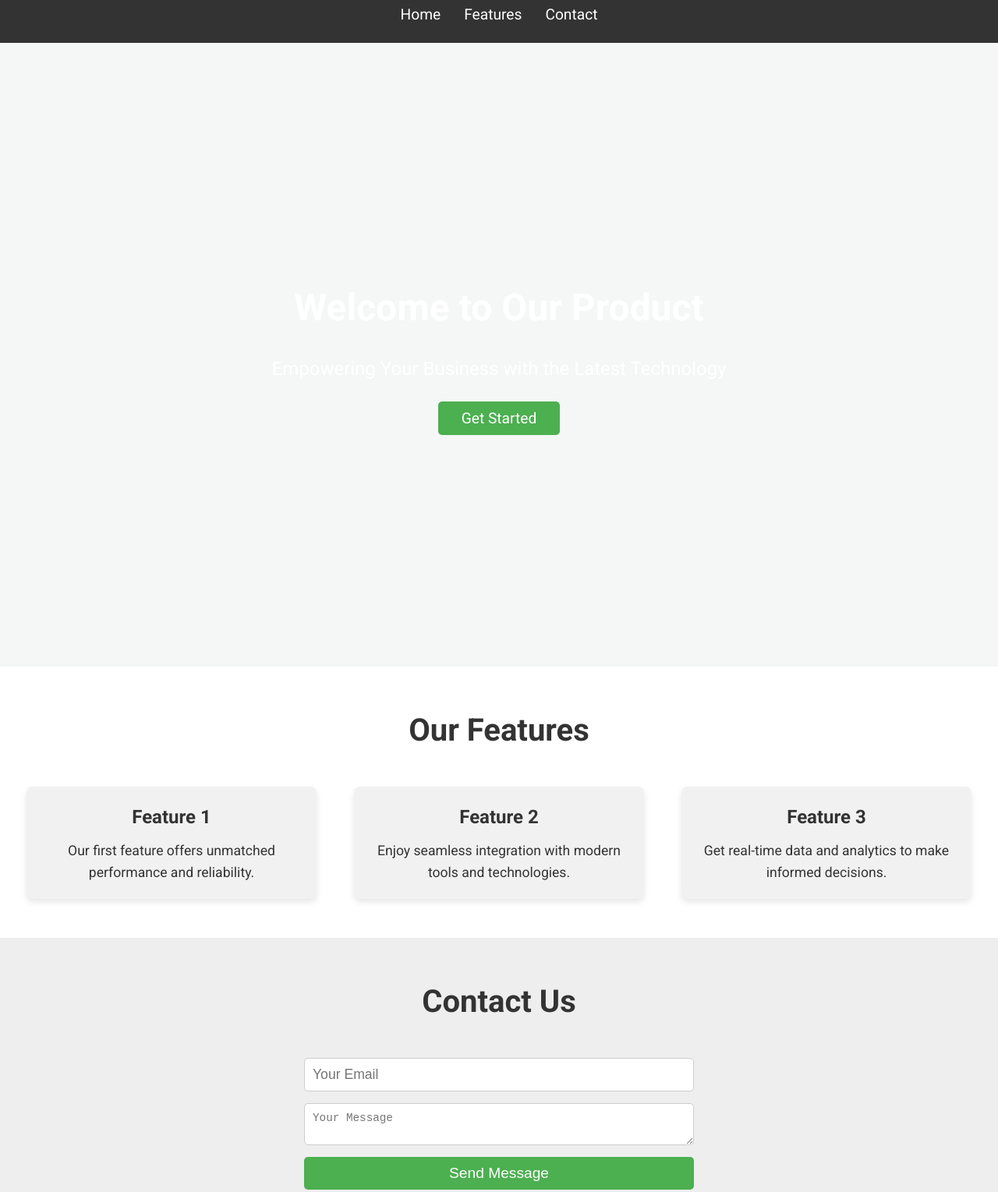
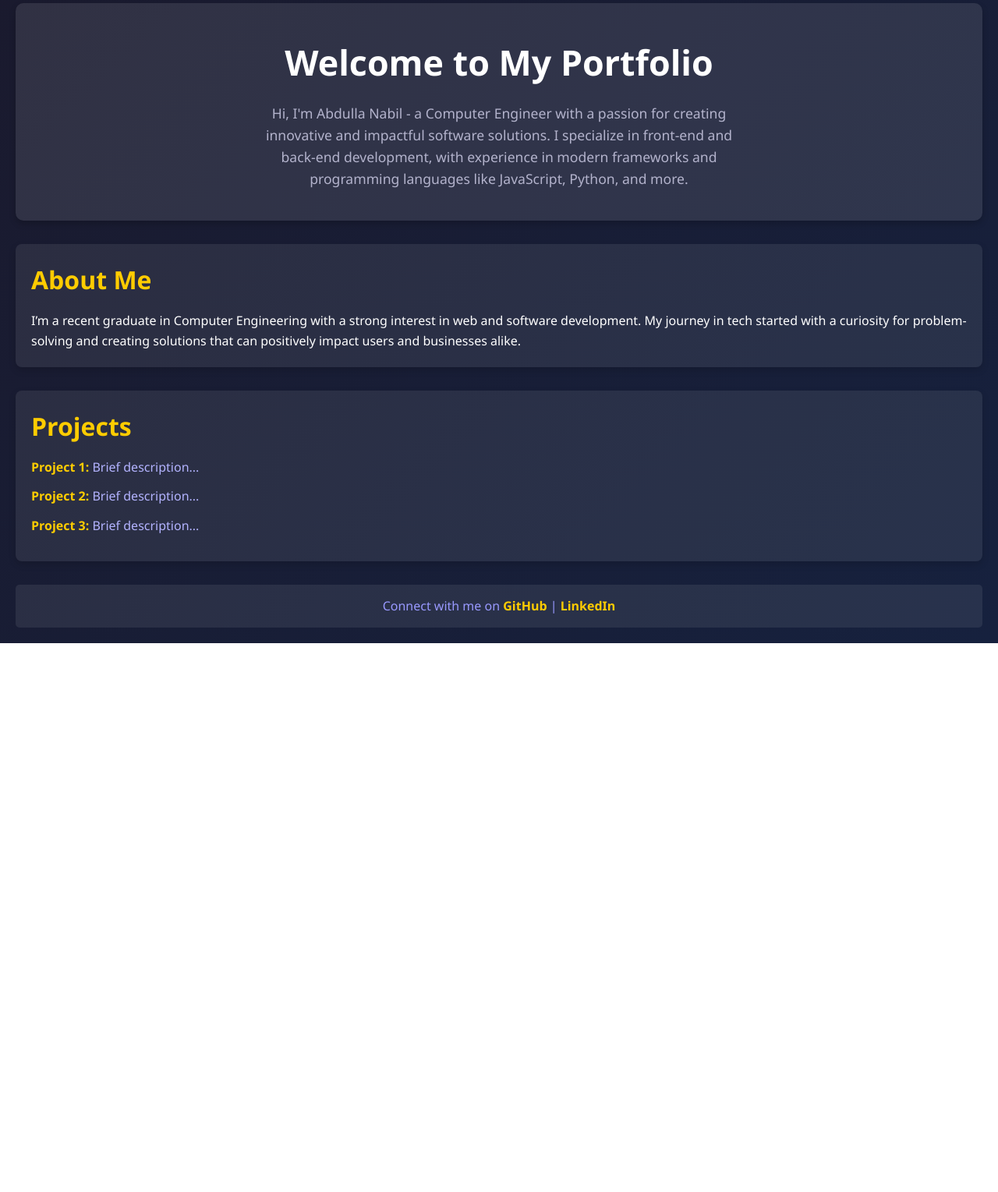
Before and after one commit to Abdullanabdulaziz/landing-page-template, a plain HTML site: page index.html in a window 1280 px wide. Shown: the part 16-1545 px from the top of the page at 78% size. After the commit the page ends 841 px from the top, so only its background shows below. Drawn offline with Linux system fonts and the light colour scheme.

Commit message:
refined look

```diff
--- a/index.html
+++ b/index.html
@@ -1,69 +1,39 @@
 <!DOCTYPE html>
 <html lang="en">
-
 <head>
     <meta charset="UTF-8">
     <meta name="viewport" content="width=device-width, initial-scale=1.0">
-    <title>Modern Landing Page</title>
+    <title>Abdulla Nabil - Portfolio</title>
     <link rel="stylesheet" href="styles.css">
-    <link href="https://fonts.googleapis.com/css2?family=Roboto:wght@400;500;700&display=swap" rel="stylesheet">
+</head>
+<body>
 
-</head>
-
-<body>
-    <!-- Header Section -->
+    <!-- Header / Hero Section -->
     <header>
-        <nav>
-            <ul>
-                <li><a href="#home">Home</a></li>
-                <li><a href="#features">Features</a></li>
-                <li><a href="#contact">Contact</a></li>
-            </ul>
-        </nav>
+        <h1>Welcome to My Portfolio</h1>
+        <p>Hi, I'm Abdulla Nabil - a Computer Engineer with a passion for creating innovative and impactful software solutions. I specialize in front-end and back-end development, with experience in modern frameworks and programming languages like JavaScript, Python, and more.</p>
     </header>
 
-    <!-- Hero Section -->
-    <section id="hero">
-        <div class="hero-content">
-            <h1>Welcome to Our Product</h1>
-            <p>Empowering Your Business with the Latest Technology</p>
-            <a href="#contact" class="cta-button">Get Started</a>
-        </div>
+    <!-- About Section -->
+    <section id="about">
+        <h2>About Me</h2>
+        <p>I’m a recent graduate in Computer Engineering with a strong interest in web and software development. My journey in tech started with a curiosity for problem-solving and creating solutions that can positively impact users and businesses alike.</p>
     </section>
 
-    <!-- Features Section -->
-    <section id="features">
-        <h2>Our Features</h2>
-        <div class="features-container">
-            <div class="feature">
-                <h3>Feature 1</h3>
-                <p>Our first feature offers unmatched performance and reliability.</p>
-            </div>
-            <div class="feature">
-                <h3>Feature 2</h3>
-                <p>Enjoy seamless integration with modern tools and technologies.</p>
-            </div>
-            <div class="feature">
-                <h3>Feature 3</h3>
-                <p>Get real-time data and analytics to make informed decisions.</p>
-            </div>
-        </div>
+    <!-- Projects Section -->
+    <section id="projects">
+        <h2>Projects</h2>
+        <ul>
+            <li><strong>Project 1:</strong> Brief description...</li>
+            <li><strong>Project 2:</strong> Brief description...</li>
+            <li><strong>Project 3:</strong> Brief description...</li>
+        </ul>
     </section>
 
-    <!-- Contact Section -->
-    <section id="contact">
-        <h2>Contact Us</h2>
-        <form>
-            <input type="email" placeholder="Your Email" required>
-            <textarea placeholder="Your Message" required></textarea>
-            <button type="submit">Send Message</button>
-        </form>
-    </section>
+    <!-- Footer -->
+    <footer>
+        <p>Connect with me on <a href="https://www.github.com/abdullanabdulaziz" target="_blank">GitHub</a> | <a href="https://www.linkedin.com/in/abdulla-abdulaziz" target="_blank">LinkedIn</a></p>
+    </footer>
 
-    <!-- Footer Section -->
-    <footer>
-        <p>&copy; 2024 Landing Page. All rights reserved.</p>
-    </footer>
 </body>
-
 </html>
--- a/styles.css
+++ b/styles.css
@@ -3,205 +3,94 @@
     margin: 0;
     padding: 0;
     box-sizing: border-box;
+    font-family: 'Segoe UI', Tahoma, Geneva, Verdana, sans-serif;
 }
 
+/* Body styling */
 body {
-    font-family: 'Arial', sans-serif;
+    background: linear-gradient(135deg, #1a1a2e, #16213e); /* Dark gradient background */
+    color: #ffffff;
+    padding: 20px;
     line-height: 1.6;
-    background-color: #f4f7f6;
-    color: #333;
-    font-family: 'Roboto', sans-serif;
 }
 
-/* Styling for links */
-a {
-    text-decoration: none;
-    color: inherit;
+/* Header / Hero section styling */
+header {
+    text-align: center;
+    padding: 40px 20px;
+    margin-bottom: 30px;
+    background: rgba(255, 255, 255, 0.1); /* Semi-transparent overlay */
+    border-radius: 10px;
+    box-shadow: 0 4px 8px rgba(0, 0, 0, 0.2);
+    color: #e0e0e0;
+    transition: transform 0.2s;
 }
 
-a:hover {
-    color: #4CAF50;
+header:hover {
+    transform: scale(1.02);
 }
 
-/* Header Styling */
-header {
-    background-color: #333;
-    color: white;
-    padding: 20px 0;
+header h1 {
+    font-size: 2.8em;
+    margin-bottom: 15px;
+    color: #ffffff;
 }
 
-header nav ul {
-    list-style-type: none;
-    display: flex;
-    justify-content: center;
+header p {
+    font-size: 1.1em;
+    max-width: 600px;
+    margin: 0 auto;
+    color: #b3b3cc;
 }
 
-header nav ul li {
-    margin: 0 15px;
+/* Section styling */
+section {
+    margin: 30px 0;
+    padding: 20px;
+    background-color: #ffffff14; /* Slightly transparent for a modern look */
+    border-radius: 8px;
+    box-shadow: 0 4px 10px rgba(0, 0, 0, 0.15);
 }
 
-header nav ul li a {
-    color: white;
-    font-size: 1.2em;
+h2 {
+    color: #ffcc00;
+    margin-bottom: 15px;
+    font-size: 2em;
 }
 
-header nav ul li a:hover {
-    color: #4CAF50;
+/* Project list styling */
+ul {
+    list-style-type: none;
+    padding-left: 0;
 }
 
-@keyframes fadeIn {
-    from { opacity: 0; }
-    to { opacity: 1; }
+li {
+    margin: 12px 0;
+    color: #b3b3ff;
 }
 
-/* Hero Section Styling */
-#hero {
-    background-image: url('your-image.jpg'); /* Add a background image */
-    background-size: cover;
-    background-position: center;
-    height: 100vh;
-    display: flex;
-    justify-content: center;
-    align-items: center;
-    text-align: center;
-    color: white;
+li strong {
+    color: #ffcc00;
 }
 
-.hero-content h1 {
-    font-size: 3em;
-    margin-bottom: 20px;
-    animation: fadeIn 2s ease-in;
+/* Footer styling */
+footer {
+    text-align: center;
+    padding: 15px;
+    margin-top: 30px;
+    color: #9999ff;
+    background: #ffffff14;
+    border-radius: 5px;
 }
 
-.hero-content p {
-    font-size: 1.5em;
-    margin-bottom: 30px;
-    animation: fadeIn 2s ease-in;
+footer a {
+    color: #ffcc00;
+    text-decoration: none;
+    font-weight: bold;
+    transition: color 0.3s ease;
 }
 
-.cta-button {
-    background-color: #4CAF50;
-    color: white;
-    padding: 10px 30px;
-    font-size: 1.2em;
-    border-radius: 5px;
-    transition: background-color 0.3s ease;
+footer a:hover {
+    color: #ff9933;
+    text-decoration: underline;
 }
-
-.cta-button:hover {
-    background-color: #45a049;
-}
-
-/* Features Section */
-#features {
-    background-color: #ffffff;
-    padding: 50px 20px;
-    text-align: center;
-}
-
-#features h2 {
-    font-size: 2.5em;
-    margin-bottom: 40px;
-}
-
-.features-container {
-    display: flex;
-    justify-content: space-around;
-    gap: 20px;
-}
-
-.feature {
-    background-color: #f1f1f1;
-    padding: 20px;
-    border-radius: 8px;
-    box-shadow: 0 4px 8px rgba(0, 0, 0, 0.1);
-    width: 30%;
-}
-
-.feature h3 {
-    font-size: 1.5em;
-    margin-bottom: 10px;
-}
-
-.feature p {
-    font-size: 1.1em;
-}
-
-/* Contact Section */
-#contact {
-    background-color: #eeeeee;
-    padding: 50px 20px;
-    text-align: center;
-}
-
-#contact h2 {
-    font-size: 2.5em;
-    margin-bottom: 40px;
-}
-
-#contact form {
-    display: flex;
-    flex-direction: column;
-    gap: 15px;
-    max-width: 500px;
-    margin: 0 auto;
-}
-
-#contact input, #contact textarea {
-    padding: 10px;
-    font-size: 1.1em;
-    border-radius: 5px;
-    border: 1px solid #ccc;
-    width: 100%;
-}
-
-#contact button {
-    background-color: #4CAF50;
-    color: white;
-    font-size: 1.2em;
-    padding: 10px 30px;
-    border: none;
-    border-radius: 5px;
-    cursor: pointer;
-    transition: background-color 0.3s ease;
-}
-
-#contact button:hover {
-    background-color: #45a049;
-}
-
-/* Footer Styling */
-footer {
-    background-color: #333;
-    color: white;
-    text-align: center;
-    padding: 20px 0;
-}
-
-footer p {
-    font-size: 1em;
-}
-
-/* Media Queries for Mobile Devices */
-@media (max-width: 768px) {
-    .features-container {
-        flex-direction: column;
-    }
-
-    .feature {
-        width: 100%;
-    }
-
-    .cta-button {
-        font-size: 1.1em;
-        padding: 15px 40px;
-    }
-
-    #hero h1 {
-        font-size: 2.5em;
-    }
-
-    #hero p {
-        font-size: 1.2em;
-    }
-}
```
